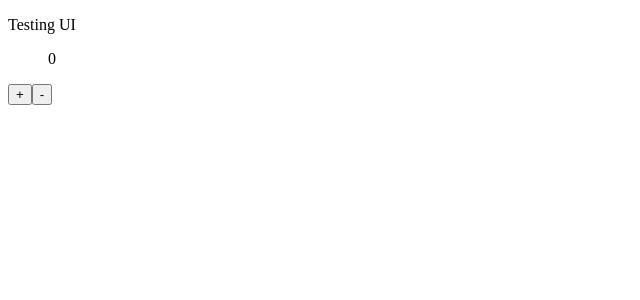
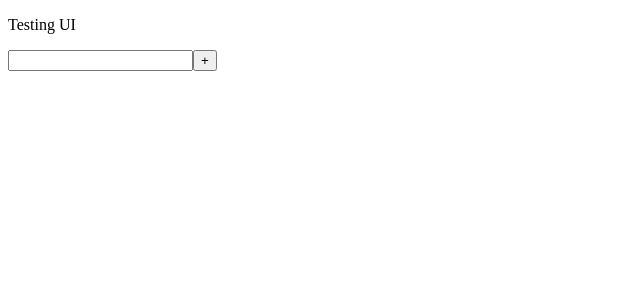
Before and after one commit to gingerwilliams/redux-apps, a React app: page / in a window 1280 px wide. Shown: the top 300 px of the page, without its empty margins (0-640 px from the left). Built offline with nearby package versions, Linux system fonts and the light colour scheme; the HTML template or start-up script is replaced by a standard one.

Commit message:
added a todo action and dispatched it

```diff
--- a/src/App.js
+++ b/src/App.js
@@ -1,16 +1,25 @@
-import React, { Component } from "react";
+import React, { Component, useRef } from "react";
 import { useSelector, useDispatch } from "react-redux";
 import { addTodo, removeTodo } from "./actions/actionCreator";
 
+import { renderTodos } from "./components/renderTodos";
+
 export const App = () => {
     const todo = useSelector(state => state.todo);
+    const text = useRef(null);
     const dispatch = useDispatch();
+
     return (
         <div>
             <p>Testing UI</p>
-            <ul>{todo}</ul>
-            <button onClick={() => dispatch(addTodo())}>+</button>
-            <button onClick={() => dispatch(removeTodo())}>-</button>
+            <ul>{todo.map(renderTodos)}</ul>
+
+            <input ref={text} />
+            <button onClick={() => dispatch(addTodo(text.current.value))}>
+                +
+            </button>
+
+            {/* <button onClick={() => dispatch(removeTodo())}>-</button> */}
         </div>
     );
 };
--- a/src/actions/actionCreator.js
+++ b/src/actions/actionCreator.js
@@ -1,6 +1,7 @@
-export const addTodo = () => {
+export const addTodo = text => {
     return {
-        type: "ADD_TODO"
+        type: "ADD_TODO",
+        text: text
     };
 };
 
--- /dev/null
+++ b/src/components/renderTodos.jsx
@@ -0,0 +1,10 @@
+import React from "react";
+
+export const renderTodos = (item, index) => {
+    console.log(item);
+    return (
+        <li key={index}>
+            <p>{item}</p>
+        </li>
+    );
+};
--- a/src/reducers/todoReducer.js
+++ b/src/reducers/todoReducer.js
@@ -1,10 +1,11 @@
-export const todoReducer = (state = 0, action) => {
-    console.log("todo reducer", state);
+export const todoReducer = (state = [], action) => {
     switch (action.type) {
         case "ADD_TODO":
-            return state + 1;
+            console.log(action, state);
+            return [action.text, ...state];
         case "REMOVE_TODO":
-            return state - 1;
+            console.log(action);
+            return state;
         default:
             return state;
     }
```
